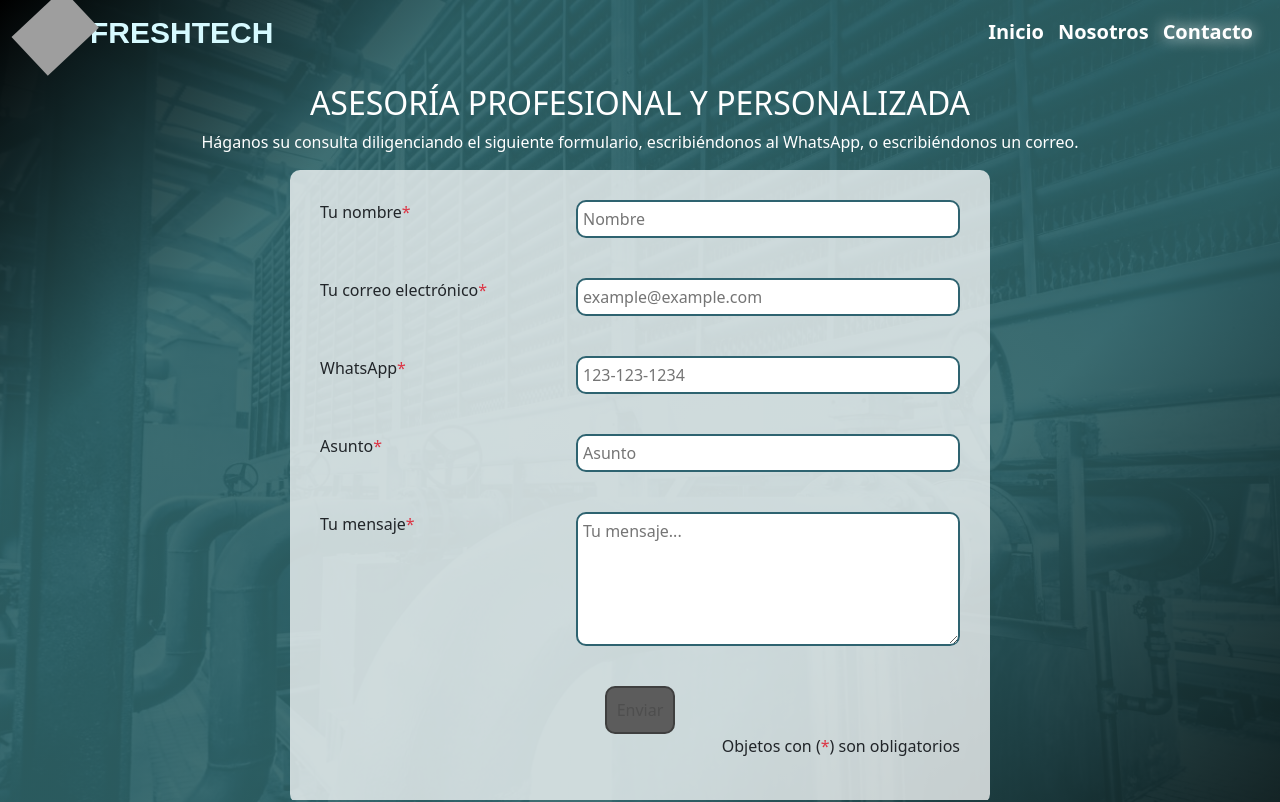
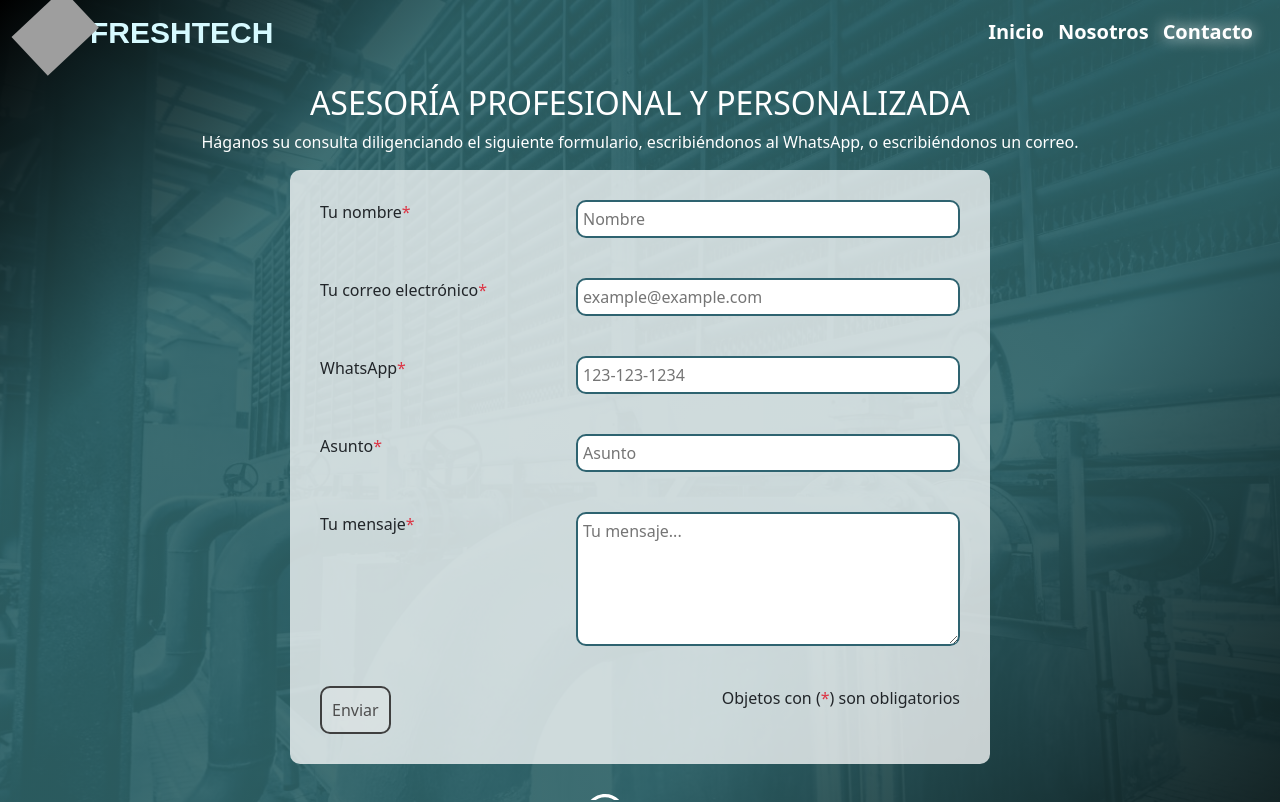
Before and after one commit to petudeveloper/freshtech-web-page, a React (Create React App) app: page /cotizar in a window 1280 px wide. Shown: the top 802 px of the page. Built offline with nearby package versions, Linux system fonts and the light colour scheme; grey boxes are pictures that could not be loaded; a web font is replaced by a local one.

Commit message:
Correct position and hover effect of form dbbutton

```diff
--- a/src/components/Form/Form.js
+++ b/src/components/Form/Form.js
@@ -171,7 +171,7 @@
           />
           <p className={`text-muted position-absolute bottom-0 end-0 ${messages.mensaje ? '' : 'd-none'}`}>{messages.mensaje}</p>
         </div>
-        <div className="d-flex flex-column">
+        <div className="d-flex justify-content-between">
           <button
             className={submitBtn ? styles.dbutton : styles.button}
             type="submit"
--- a/src/components/Form/Form.module.css
+++ b/src/components/Form/Form.module.css
@@ -23,20 +23,18 @@
 
 .dbutton {
   border: 2px solid #3f3f3f;
-  background-color: #5c5c5c;
   color: #4e4e4e;
   padding: 10px;
   border-radius: 10px;
-  margin: 0 auto 0 auto;
 }
 
 .dbutton:hover {
   border: 2px solid #505050;
   background-color: #5c5c5c;
-  color: #4e4e4e;
+  color: #ffffffc0;
   padding: 10px;
   border-radius: 10px;
-  margin: 0 auto 0 auto;
+  cursor: pointer;
 }
 
 .inpform {
```
